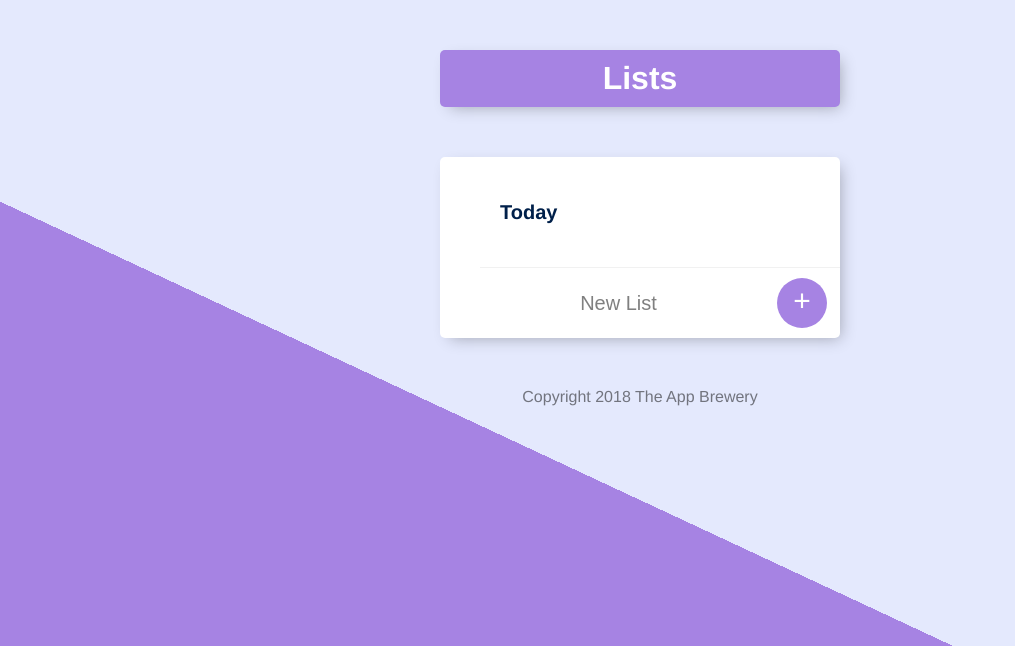
After one commit to rajraghuwanshi007/to-do-list, a Node server app: template views/home.ejs in a window 1280 px wide. The commit adds this page. Shown: the top 646 px of the page, without its empty margins (0-1015 px from the left). Run offline with Node 20, Linux system fonts and the light colour scheme; the template is opened without the code that fills it, so the values that code supplies are empty; some libraries are stand-ins or nearby versions.

Commit message:
all list page added

```diff
--- a/app.js
+++ b/app.js
@@ -43,7 +43,7 @@ const listSchema = {
 const List = mongoose.model("List", listSchema);
 
 
-app.get("/", function(req, res) {
+app.get("/today", function(req, res) {
 
   Item.find({}, function(err, foundItems){
 
@@ -55,7 +55,7 @@ app.get("/", function(req, res) {
           console.log("Successfully savevd default items to DB.");
         }
       });
-      res.redirect("/");
+      res.redirect("/today");
     } else {
       res.render("list", {listTitle: "Today", newListItems: foundItems});
     }
@@ -63,7 +63,7 @@ app.get("/", function(req, res) {
 
 });
 
-app.get("/:customListName", function(req, res){
+app.get("/list/:customListName", function(req, res){
   const customListName = _.capitalize(req.params.customListName);
 
   List.findOne({name: customListName}, function(err, foundList){
@@ -75,7 +75,7 @@ app.get("/:customListName", function(req, res){
           items: defaultItems
         });
         list.save();
-        res.redirect("/" + customListName);
+        res.redirect("/today" + customListName);
       } else {
         //Show an existing list
 
@@ -88,7 +88,15 @@ app.get("/:customListName", function(req, res){
 
 });
 
-app.post("/", function(req, res){
+app.get("/", (req, res)=>{
+  List.find({}, (err, found)=>{
+    if(!err){
+      res.render("home",{found:found})
+    }
+  })
+})
+
+app.post("/home", function(req, res){
 
   const itemName = req.body.newItem;
   const listName = req.body.list;
@@ -99,12 +107,12 @@ app.post("/", function(req, res){
 
   if (listName === "Today"){
     item.save();
-    res.redirect("/");
+    res.redirect("/today");
   } else {
     List.findOne({name: listName}, function(err, foundList){
       foundList.items.push(item);
       foundList.save();
-      res.redirect("/" + listName);
+      res.redirect("/today" + listName);
     });
   }
 });
@@ -117,19 +125,55 @@ app.post("/delete", function(req, res){
     Item.findByIdAndRemove(checkedItemId, function(err){
       if (!err) {
         console.log("Successfully deleted checked item.");
-        res.redirect("/");
+        res.redirect("/today");
       }
     });
   } else {
     List.findOneAndUpdate({name: listName}, {$pull: {items: {_id: checkedItemId}}}, function(err, foundList){
       if (!err){
-        res.redirect("/" + listName);
+        res.redirect("/today" + listName);
       }
     });
   }
 
 
 });
+
+app.post("/delete-list", function(req, res){
+  const checkedListId = req.body.checkbox;
+  // const listName = req.body.listName;
+
+  // if (listName === "Today") {
+  //   Item.findByIdAndRemove(checkedItemId, function(err){
+  //     if (!err) {
+  //       console.log("Successfully deleted checked item.");
+  //       res.redirect("/");
+  //     }
+  //   });
+  // } else {
+  //   List.findOneAndUpdate({name: listName}, {$pull: {items: {_id: checkedItemId}}}, function(err, foundList){
+  //     if (!err){
+  //       res.redirect("/" + listName);
+  //     }
+  //   });
+  // }
+  List.findByIdAndDelete(checkedListId,(err, docs)=>{
+    if(err) console.log(err);
+  })
+  res.redirect("/");
+
+});
+
+
+app.post("/add-list",(req,res)=>{
+  customListName=_.capitalize(req.body.newItem)
+  const list = new List({
+    name: customListName,
+    items: defaultItems
+  });
+  list.save();
+  res.redirect("/list/" + customListName);
+})
 
 app.get("/about", function(req, res){
   res.render("about");
--- a/public/css/styles.css
+++ b/public/css/styles.css
@@ -43,12 +43,13 @@ input[type="checkbox"] {
   margin: 20px;
 }
 
-p {
+p, a {
   margin: 0;
   padding: 20px;
   font-size: 20px;
   font-weight: 200;
   color: #00204a;
+  text-decoration: none;
 }
 
 form.item {
@@ -94,3 +95,12 @@ footer {
   color: rgba(0, 0, 0, 0.5);
   text-align: center;
 }
+.raj {
+  text-align: center;
+  margin-left: 40px;
+  min-height: 70px;
+  text-align: center     !important;
+  display: flex;
+  align-items: center;
+  border-bottom: 1px solid #F1F1F1;
+}
--- a/views/header.ejs
+++ b/views/header.ejs
@@ -4,7 +4,7 @@
 <head>
   <meta charset="utf-8">
   <title>To Do List</title>
-  <link rel="stylesheet" href="css/styles.css">
+  <link rel="stylesheet" href="../css/styles.css">
 </head>
 
 <body>
--- /dev/null
+++ b/views/home.ejs
@@ -0,0 +1,39 @@
+<!DOCTYPE html>
+<html lang="en" dir="ltr">
+
+<head>
+  <meta charset="utf-8">
+  <title>To Do List</title>
+  <link rel="stylesheet" href="../css/styles.css">
+</head>
+
+<body>
+
+  <div class="box" id="heading">
+    <h1> Lists </h1>
+  </div>
+
+  <div class="box">
+
+    <a href="/today" class="raj"><b>Today</b></a>
+
+
+  <%  found.forEach(function(item){ %>
+
+    <form action="/delete-list" method="post">
+      <div class="item">
+        <input type="checkbox" name="checkbox" value="<%=item._id%>" onChange="this.form.submit()">
+        <a href="/list/<%=item.name%>"><b><%=item.name%></b></a>
+
+      </div>
+    </form>
+  <%  }) %>
+
+  <form class="item" action="/add-list" method="post">
+    <input type="text" name="newItem" placeholder="New List" autocomplete="off">
+    <button type="submit" name="list">+</button>
+  </form>
+
+  </div>
+
+<%- include("footer") -%>
--- a/views/list.ejs
+++ b/views/list.ejs
@@ -19,7 +19,7 @@
   <%  }) %>
 
 
-      <form class="item" action="/" method="post">
+      <form class="item" action="/home" method="post">
         <input type="text" name="newItem" placeholder="New Item" autocomplete="off">
         <button type="submit" name="list" value="<%= listTitle %>">+</button>
       </form>
```
